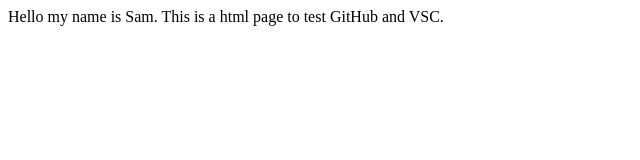
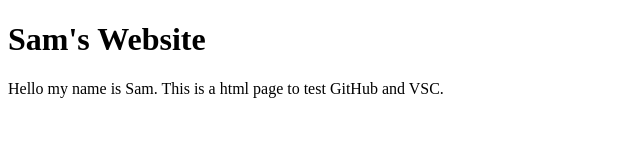
Before and after one commit to Samj203/Coding-Worksheet-1, a plain HTML site: page Week1/index.html in a window 1280 px wide. Shown: the whole page, without its empty margins (0-640 px from the left). Drawn offline with Linux system fonts and the light colour scheme.

Commit message:
Added Heading

```diff
--- a/Week1/index.html
+++ b/Week1/index.html
@@ -1,6 +1,9 @@
 <!DOCTYPE html>
 <html>
 <body>
+    <h1>
+        Sam's Website
+    </h1>
 Hello my name is Sam. This is a html page to test GitHub and VSC.
 </body>
 </html>
```
Also changed, not shown: 1 other file.
